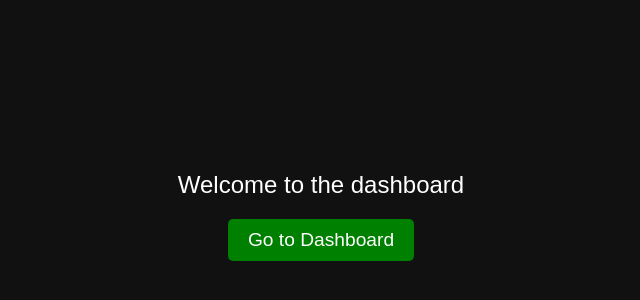
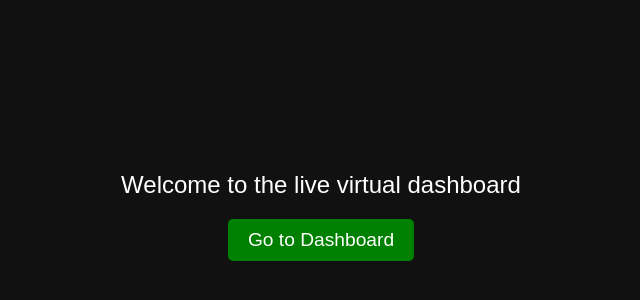
Before and after one commit to temisan0x/Blockfuse-Labs-Web3-Test, a plain HTML site: page index.html in a window 1280 px wide. Shown: the part 184-484 px from the top of the page, without its empty margins (319-959 px from the left). Drawn offline with Linux system fonts and the light colour scheme.

Commit message:
chore: code cleanup

```diff
--- a/index.html
+++ b/index.html
@@ -8,7 +8,7 @@
   </head>
   <body>
     <div class="wrapper">
-      <div>Welcome to the dashboard</div>
+      <div>Welcome to the live virtual dashboard</div>
       <a href="/pages/dashboard.html" class="dashboard-btn">Go to Dashboard</a>
     </div>
   </body>
```
